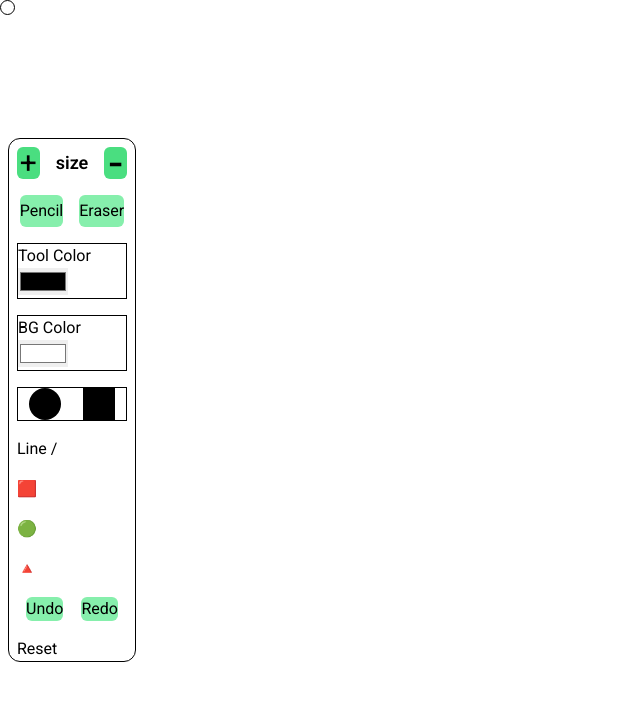
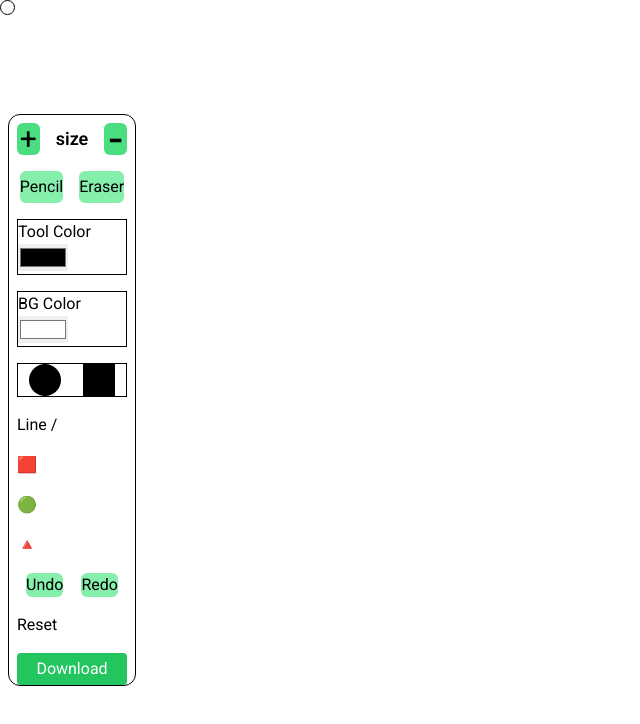
Before and after one commit to VictorSouzaCode/Splash-Paint, a React (Vite) app: page / in a window 1280 px wide. Shown: the top 724 px of the page, without its empty margins (0-640 px from the left). Built offline with nearby package versions, Linux system fonts and the light colour scheme; a web font is replaced by a local one.

Commit message:
download-function-added

```diff
--- a/src/components/Canvas.tsx
+++ b/src/components/Canvas.tsx
@@ -16,6 +16,14 @@ const Canvas = () => {
   const canvasPreviewRef = useRef<HTMLCanvasElement |  null>(null)
 
   const [engine, setEngine] = useState<ReturnType<typeof createDrawingEngine> | null>(null)
+
+  const download = () => {
+    if (!canvasRef.current) return
+    const link = document.createElement("a")
+    link.download = "drawing.png"
+    link.href = canvasRef.current.toDataURL()
+    link.click()
+  }
 
   useEffect(() => {
     if(canvasRef.current) {
@@ -47,7 +55,7 @@ const Canvas = () => {
     ref={canvasPreviewRef}
     className="absolute top-0 left-0 z-0 pointer-events-none bg-transparent"
     />
-    <Toolbar drawingEngine={engine}/>
+    <Toolbar drawingEngine={engine} download={download} />
     <MouseFollower/>
     </>
   )
--- a/src/components/Toolbar.tsx
+++ b/src/components/Toolbar.tsx
@@ -5,14 +5,16 @@ import {  setEraser, setPencil, setPencilColor, setScreenColor, setToolForm} fro
 import { useSelector } from "react-redux"
 import type { RootState } from "../redux/store"
 import SizeControl from "./buttonsToolbar/SizeControl"
+import Download from "./buttonsToolbar/Download"
 // import UndoRedoReset from "./buttonsToolbar/UndoRedoReset"
 
 type ToolbarProp = {
   drawingEngine: ReturnType<typeof import("../typescript/engine/drawingEngine").createDrawingEngine> | null,
+  download: () => void
 }
 
 const Toolbar = ({
-  drawingEngine
+  drawingEngine,
 }:ToolbarProp) => {
     const dispatch = useDispatch()
 
@@ -141,6 +143,8 @@ const Toolbar = ({
           >Reset</button>
         </div>
 
+        <Download/>
+
         {/* <UndoRedoReset/> */}
 
       </div>
--- /dev/null
+++ b/src/components/buttonsToolbar/Download.tsx
@@ -0,0 +1,61 @@
+import type { RootState } from "../../redux/store"
+import { useSelector } from "react-redux"
+
+type imageFormat = 'png' | 'jpeg'
+
+const Download = () => {
+
+    const {screenColor} = useSelector((state:RootState) => state.tools)
+
+    const format: imageFormat = 'png'
+    const fileName = 'canvas-image'
+
+    const download = () => {
+
+      const canvas = document.querySelector('canvas')
+      const backgroundColor = screenColor
+      if (!canvas) {
+        console.warn("No canvas element provided");
+        return;
+      }
+
+      // Create a temporary canvas to draw background + original content
+      const tempCanvas = document.createElement("canvas");
+      const ctx = tempCanvas.getContext("2d");
+      if (!ctx) return;
+
+      tempCanvas.width = canvas.width;
+      tempCanvas.height = canvas.height;
+
+      // Draw background color if specified
+      if (backgroundColor) {
+        ctx.fillStyle = backgroundColor;
+        ctx.fillRect(0, 0, tempCanvas.width, tempCanvas.height);
+      }
+
+      // Draw the original canvas content over the background
+      ctx.drawImage(canvas, 0, 0);
+
+      // Get data URL
+      const mimeType = format === "png" ? "image/png" : "image/jpeg";
+      const dataURL = tempCanvas.toDataURL(mimeType);
+
+      // Create and click a temporary download link
+      const link = document.createElement("a");
+      link.href = dataURL;
+      link.download = `${fileName}.${format}`;
+      document.body.appendChild(link);
+      link.click();
+      document.body.removeChild(link);
+    }
+
+  return (
+      <button onClick={() => {
+          download()
+      }} className="bg-green-500 text-white px-3 py-1 rounded">
+          Download
+      </button>
+  )
+}
+
+export default Download
--- a/src/hooks/undoRedoClear.ts
+++ b/src/hooks/undoRedoClear.ts
@@ -11,6 +11,7 @@ let snapshots: ImageBitmap[] = []
 let snapshotIndex = -1
 
 // UN-USED COMPONENT !!!
+// left in case i need guidance on something
 
 export const createUndoRedoManager = {
     registerCanvas: (
--- a/src/splashOutput.css
+++ b/src/splashOutput.css
@@ -586,8 +586,8 @@ video {
   z-index: 0;
 }
 
-.z-10 {
-  z-index: 10;
+.z-50 {
+  z-index: 50;
 }
 
 .mt-2 {
@@ -703,6 +703,11 @@ video {
   background-color: rgb(74 222 128 / var(--tw-bg-opacity, 1));
 }
 
+.bg-green-500 {
+  --tw-bg-opacity: 1;
+  background-color: rgb(34 197 94 / var(--tw-bg-opacity, 1));
+}
+
 .bg-transparent {
   background-color: transparent;
 }
@@ -710,6 +715,16 @@ video {
 .px-2 {
   padding-left: 0.5rem;
   padding-right: 0.5rem;
+}
+
+.px-3 {
+  padding-left: 0.75rem;
+  padding-right: 0.75rem;
+}
+
+.py-1 {
+  padding-top: 0.25rem;
+  padding-bottom: 0.25rem;
 }
 
 .text-3xl {
@@ -731,6 +746,11 @@ video {
   font-weight: 600;
 }
 
+.text-white {
+  --tw-text-opacity: 1;
+  color: rgb(255 255 255 / var(--tw-text-opacity, 1));
+}
+
 .border1 {
   border: 1px solid black;
 }
--- a/src/typescript/engine/drawingEngine.ts
+++ b/src/typescript/engine/drawingEngine.ts
@@ -78,10 +78,10 @@ export const createDrawingEngine = (canvas: HTMLCanvasElement, canvasPreview: HT
             const interpolated = interpolatePoints(lastPoint, point, 2)
 
             if(currentStroke.points.length === 1) {
-
+                // draw circle on click
                 currentStroke.points.push(...interpolated, point)
             } else {
-
+                // remove too much interpolation from circle pencil
                 currentStroke.points.push(...interpolated)
             }
 
@@ -172,7 +172,7 @@ export const createDrawingEngine = (canvas: HTMLCanvasElement, canvasPreview: HT
     }
 
     const clear = async () => {
-        if(snapshotIndex <= 0) { return };
+        if(snapshotIndex < 0) { return };
         ctx.clearRect(0, 0, width, height)
         snapshots = []
         snapshotIndex = -1
@@ -187,7 +187,6 @@ export const createDrawingEngine = (canvas: HTMLCanvasElement, canvasPreview: HT
         pendingStrokes = []
 
         const bitmap = await createImageBitmap(ctx.canvas)
-        console.log(snapshots)
         snapshots = snapshots.slice(0, snapshotIndex + 1)
         snapshots.push(bitmap)
         snapshotIndex++
```
Also changed, not shown: src/hooks/useDownloadCanvas.ts (added, +51 -0 lines).
